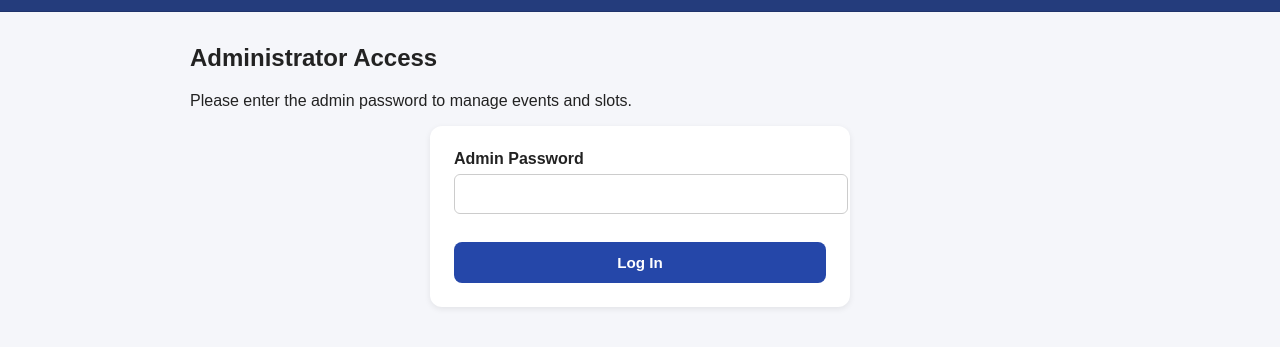
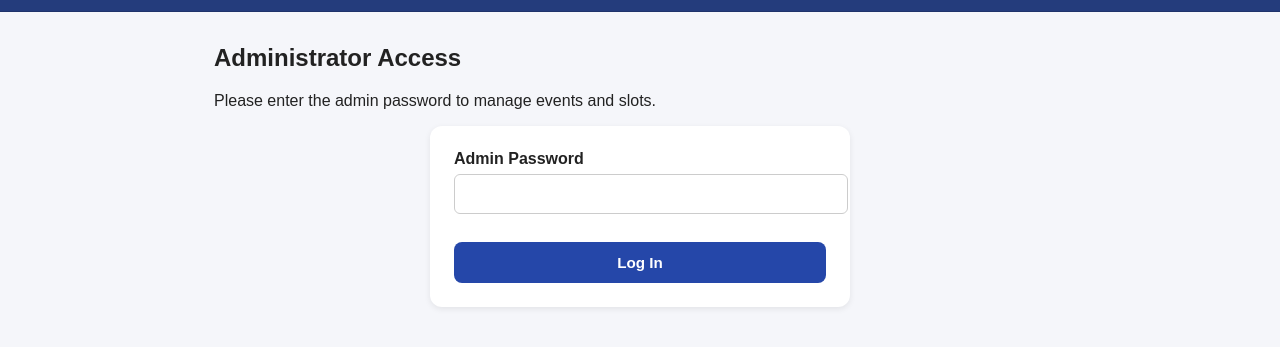
Before and after one commit to matsidewrestlingco-netizen/signupsignin, a plain HTML site: page admin-login.html in a window 1280 px wide. Shown: the part 55-402 px from the top of the page. Drawn offline with Linux system fonts and the light colour scheme.

Commit message:
Update styles.css

```diff
--- a/styles.css
+++ b/styles.css
@@ -23,9 +23,10 @@ input, select, textarea {
 
 /* Standard layout wrapper for all pages */
 .page-container {
-  max-width: 900px;
+  max-width: 1100px;   /* matches .layout and other admin pages */
   margin: 0 auto;
-  padding: 2rem 1rem;
+  padding: 32px 24px;
+  box-sizing: border-box;
 }
 
 /* ---------------------------------------------------------
```
